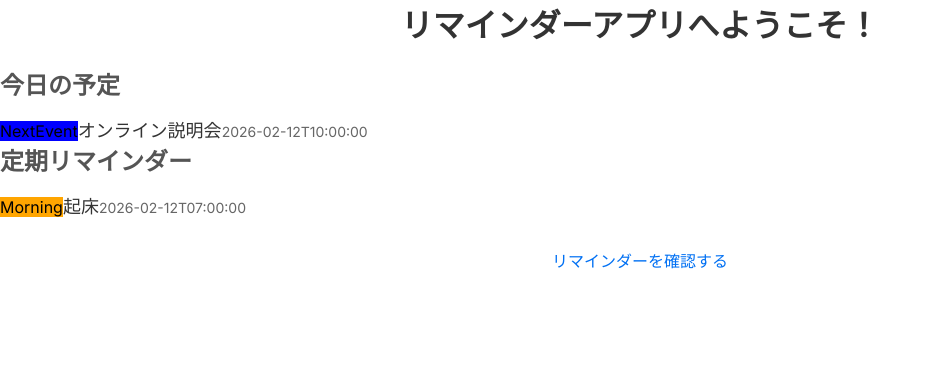
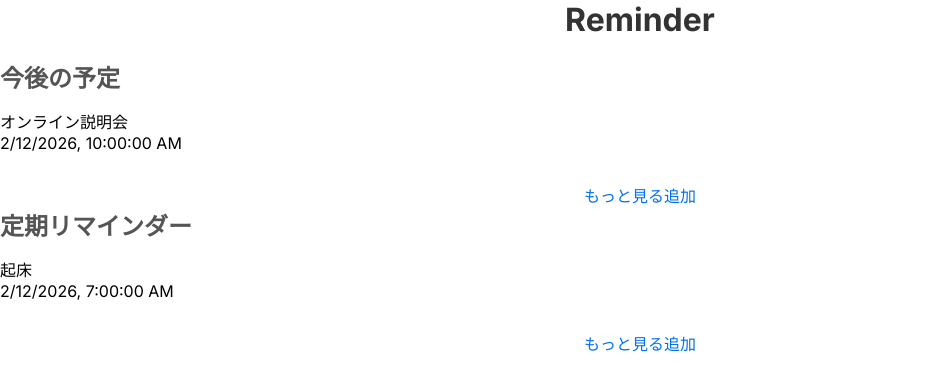
Before and after one commit to itc-n25005/reminder-project, a Next.js app: page / in a window 1280 px wide. Shown: the top 390 px of the page, without its empty margins (0-930 px from the left). Built offline with nearby package versions, Linux system fonts and the light colour scheme.

Commit message:
途中経過

```diff
--- /dev/null
+++ b/app/components/Task/page.module.css
@@ -0,0 +1,19 @@
+.list {
+  list-style-type: none;
+  padding: 0;
+}
+.text {
+  font-size: 1.2em;
+  margin-bottom: 0.5em;
+}
+.time {
+  color: gray;
+  font-size: 0.9em;
+}
+.reminderItem {
+  margin-bottom: 1em;
+}
+.date {
+  font-weight: bold;
+  margin-top: 1em;
+}
--- /dev/null
+++ b/app/components/Task/page.tsx
@@ -0,0 +1,32 @@
+import styles from "./page.module.css";
+import { task } from "@/app/libs/microcms";
+
+type Props = {
+  tasks: task[];
+};
+
+export default function ReminderList({ tasks }: Props) {
+  if (tasks.length === 0) {
+    return (
+      <div className={styles.empty}>
+        <p>リマインダーがありません。</p>
+        <p>予定を追加してみましょう！</p>
+      </div>
+    );
+  }
+
+  return (
+    <ul className={styles.reminderList}>
+      {tasks.map((task) => (
+        <li key={task.id} className={styles.reminderItem}>
+          <div className={styles.reminderContent}>
+            <p className={styles.reminderText}>{task.text}</p>
+            <p className={styles.reminderTime}>
+              {new Date(task.time).toLocaleString()}
+            </p>
+          </div>
+        </li>
+      ))}
+    </ul>
+  );
+}
--- /dev/null
+++ b/app/components/Todo/page.module.css
@@ -0,0 +1,19 @@
+.list {
+  list-style-type: none;
+  padding: 0;
+}
+.text {
+  font-size: 1.2em;
+  margin-bottom: 0.5em;
+}
+.time {
+  color: gray;
+  font-size: 0.9em;
+}
+.reminderItem {
+  margin-bottom: 1em;
+}
+.date {
+  font-weight: bold;
+  margin-top: 1em;
+}
--- /dev/null
+++ b/app/components/Todo/page.tsx
@@ -0,0 +1,32 @@
+import style from "./page.module.css";
+import { todo } from "@/app/libs/microcms";
+
+type Props = {
+  todos: todo[];
+};
+
+export default function TodoList({ todos }: Props) {
+  if (todos.length === 0) {
+    return (
+      <div className={style.empty}>
+        <p>定期リマインダーがありません。</p>
+        <p>予定を追加してみましょう！</p>
+      </div>
+    );
+  }
+
+  return (
+    <ul className={style.todoList}>
+      {todos.map((todo) => (
+        <li key={todo.id} className={style.todoItem}>
+          <div className={style.todoContent}>
+            <p className={style.todoText}>{todo.text}</p>
+            <p className={style.todoTime}>
+              {new Date(todo.time).toLocaleString()}
+            </p>
+          </div>
+        </li>
+      ))}
+    </ul>
+  );
+}
--- /dev/null
+++ b/app/libs/microcms.ts
@@ -0,0 +1,14 @@
+import { createClient } from "microcms-js-sdk";
+
+export type task = {
+  id: number;
+  text: string;
+  time: string;
+  done: boolean;
+};
+export type todo = {
+  id: number;
+  text: string;
+  time: string;
+  done: boolean;
+};
--- a/app/page.module.css
+++ b/app/page.module.css
@@ -42,7 +42,11 @@
   border-bottom: 1px solid #ddd;
   padding-bottom: 10px;
 }
-.reminderLink {
+.ReminderLink {
   margin-top: 30px;
   text-align: center;
 }
+.taskLink {
+  margin-top: 30px;
+  text-align: center;
+}
--- a/app/page.tsx
+++ b/app/page.tsx
@@ -1,45 +1,27 @@
 "use client";
 
 import styles from "./page.module.css";
-import ButtonLink from "./ButtonLink/page";
 
-type Task = {
-  id: number;
-  text: string;
-  time: string;
-  tag: {
-    name: string;
-    color: string;
-  };
-  done: boolean;
-};
+import Task from "@/app/components/Task/page";
+import Todo from "@/app/components/Todo/page";
+import ButtonLink from "@/app/ButtonLink/page";
+import { task, todo } from "@/app/libs/microcms";
 
-type Todo = {
-  id: number;
-  text: string;
-  time: string;
-  tag: {
-    name: string;
-    color: string;
-  };
-  done: boolean;
-};
-
-const tasks: Task[] = [
+const tasks: task[] = [
   {
     id: 1,
     text: "オンライン説明会",
-    time: "2026-02-12T10:00:00",
+    time: "2026-02-12T10:00",
     tag: { name: "NextEvent", color: "blue" },
     done: false,
   },
 ];
 
-const todos: Todo[] = [
+const todos: todo[] = [
   {
     id: 1,
     text: "起床",
-    time: "2026-02-12T07:00:00",
+    time: "2026-02-12T07:00",
     tag: { name: "Morning", color: "orange" },
     done: false,
   },
@@ -48,39 +30,18 @@ const todos: Todo[] = [
 export default function Home() {
   return (
     <main>
-      <h1 className={styles.title}>リマインダーアプリへようこそ！</h1>
-      <h2 className={styles.subtitle}>今日の予定</h2>
-      <ul>
-        {tasks.map((task) => (
-          <li key={task.id}>
-            <span
-              className={styles.tag}
-              style={{ backgroundColor: task.tag.color }}
-            >
-              {task.tag.name}
-            </span>
-            <span className={styles.text}>{task.text}</span>
-            <span className={styles.time}>{task.time}</span>
-          </li>
-        ))}
-      </ul>
+      <h1 className={styles.title}>Reminder</h1>
+      <h2 className={styles.subtitle}>今後の予定</h2>
+      <Task tasks={tasks} />
+      <div className={styles.taskLink}>
+        <ButtonLink href="/task">もっと見る</ButtonLink>
+        <ButtonLink href="/taskadd">追加</ButtonLink>
+      </div>
       <h3 className={styles.subtitle}>定期リマインダー</h3>
-      <ul>
-        {todos.map((todo) => (
-          <li key={todo.id}>
-            <span
-              className={styles.tag}
-              style={{ backgroundColor: todo.tag.color }}
-            >
-              {todo.tag.name}
-            </span>
-            <span className={styles.text}>{todo.text}</span>
-            <span className={styles.time}>{todo.time}</span>
-          </li>
-        ))}
-      </ul>
-      <div className={styles.reminderLink}>
-        <ButtonLink href="/reminder">リマインダーを確認する</ButtonLink>
+      <Todo todos={todos} />
+      <div className={styles.ReminderLink}>
+        <ButtonLink href="/todo">もっと見る</ButtonLink>
+        <ButtonLink href="/todoadd">追加</ButtonLink>
       </div>
     </main>
   );
```
Also changed, not shown: app/components/ReminderList/page.tsx (deleted, +0 -27 lines), package.json (+5 -4 lines), app/components/ReminderList/page.module.css (deleted), 1 other file (tests, documents, lock files or other folders).
